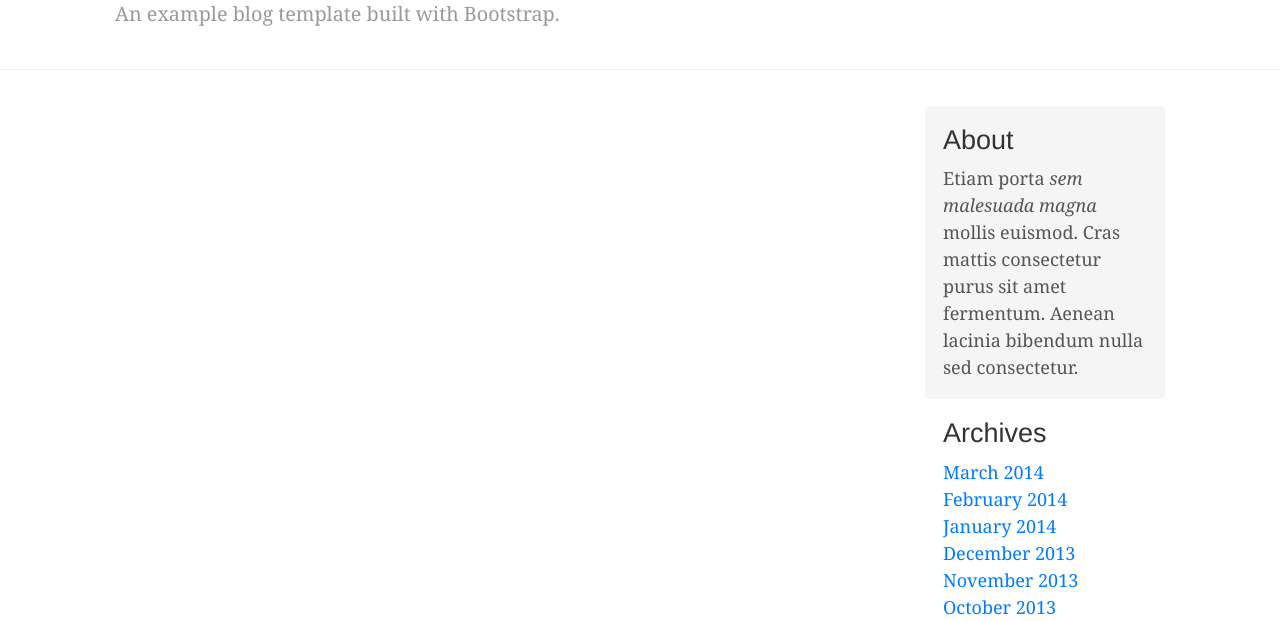
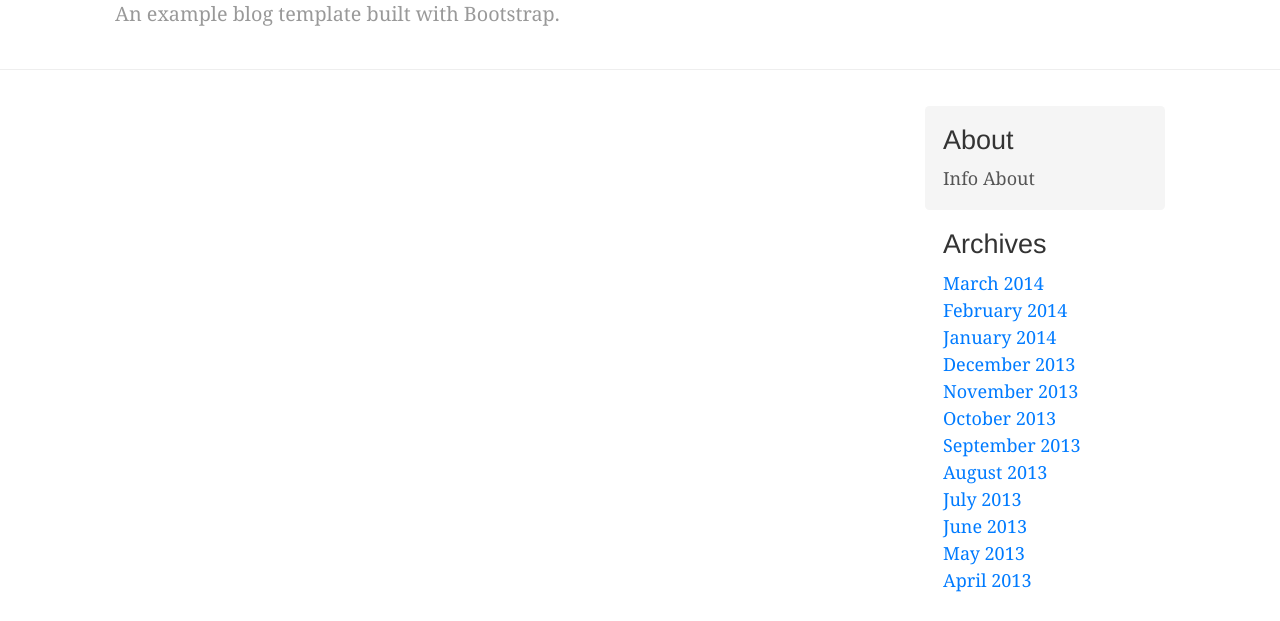
Before and after one commit to javierhuerta/blog, a Flask app: page / in a window 1280 px wide. Shown: the part 194-815 px from the top of the page. Run offline with Flask 2, Linux system fonts and the light colour scheme; some libraries are stand-ins or nearby versions.

Commit message:
Cambio de prueba para observar cambios en la aplicación en heroku

```diff
--- a/application/templates/index.html
+++ b/application/templates/index.html
@@ -55,7 +55,7 @@
         <aside class="col-sm-3 ml-sm-auto blog-sidebar">
           <div class="sidebar-module sidebar-module-inset">
             <h4>About</h4>
-            <p>Etiam porta <em>sem malesuada magna</em> mollis euismod. Cras mattis consectetur purus sit amet fermentum. Aenean lacinia bibendum nulla sed consectetur.</p>
+            <p>Info About</p>
           </div>
           <div class="sidebar-module">
             <h4>Archives</h4>
```
Also changed, not shown: 1 other file.
